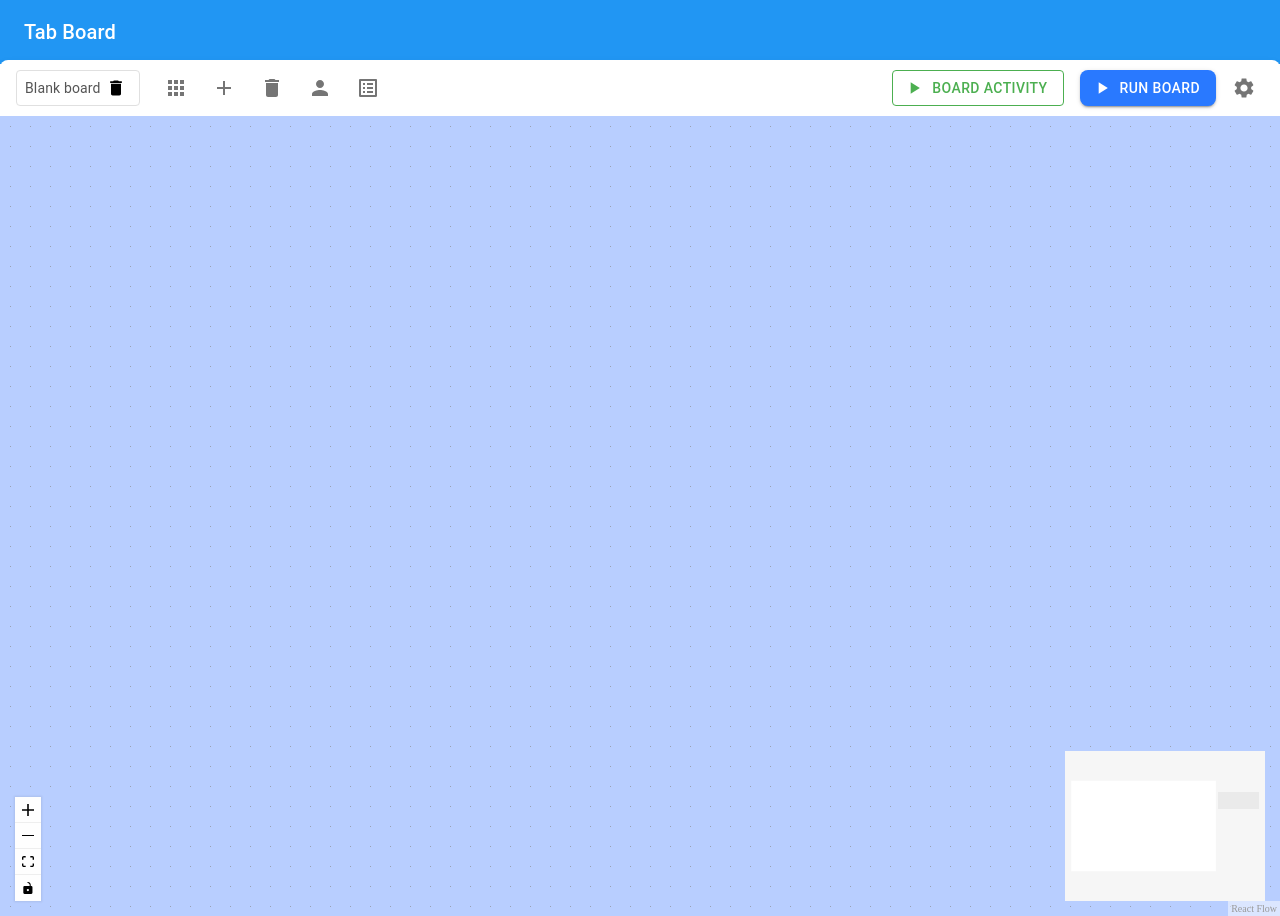
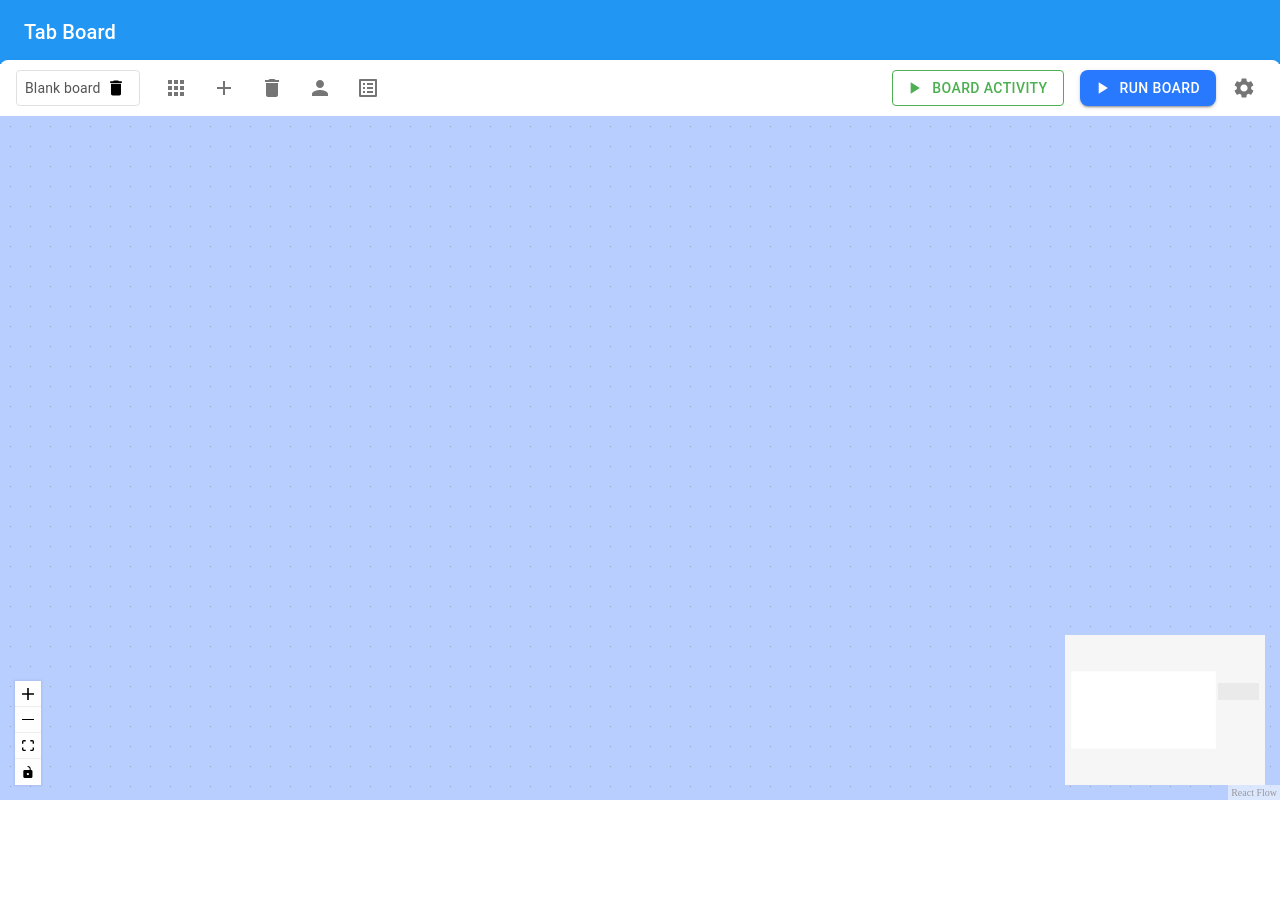
Before and after one commit to niley1nov/tab-board, a React app: page /#/board in a window 1280 px wide. After the commit the page ends 800 px from the top, so only its background shows below. Built offline with nearby package versions, Linux system fonts and the light colour scheme.

Commit message:
fixed viewport

```diff
--- a/src/containers/Board.jsx
+++ b/src/containers/Board.jsx
@@ -18,8 +18,9 @@ import Edge from '../components/Edge';
 import { Menu, MenuItem, Dialog, DialogActions, DialogContent, DialogTitle, Button, TextField } from '@mui/material';
 
 const rfStyle = {
-	backgroundColor: '#B8CEFF',
+	backgroundColor: '#B8CEFF', flexGrow: 1
 };
+const defaultViewport = { x: 0, y: 0, zoom: 1 };
 
 const Board = () => {
 	const nodeTypes = { TabNode: TabNode, PromptNode: PromptNode, OutputNode: OutputNode };
@@ -213,7 +214,7 @@ const Board = () => {
 	}, []);  // Dependency array ensures that the effect runs when tabsList changes
 
 	return (
-		<div style={{ width: '100vw', height: '100vh' }}>
+		<div style={{ width: '100vw', height: '100vh', overflow: 'hidden', display: 'flex', flexDirection: 'column'  }}>
 			<NavBar onAddNode={handleAddNode} />
 			<ReactFlow
 				nodes={nodes}
@@ -223,6 +224,7 @@ const Board = () => {
 				onNodesChange={onNodesChange}
 				onEdgesChange={onEdgesChange}
 				onConnect={(params) => setEdges((eds) => addEdge(params, eds))}
+				defaultViewport={defaultViewport}
 				style={rfStyle}
 			>
 				<Controls />
```
